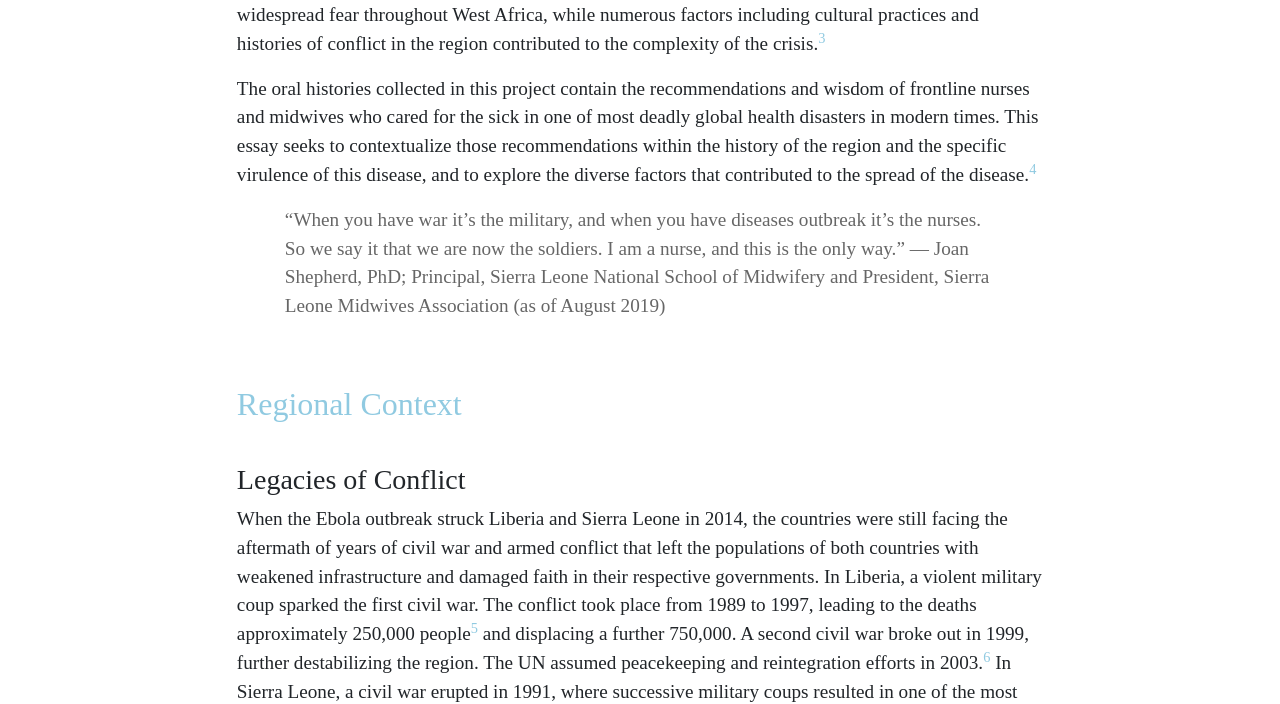
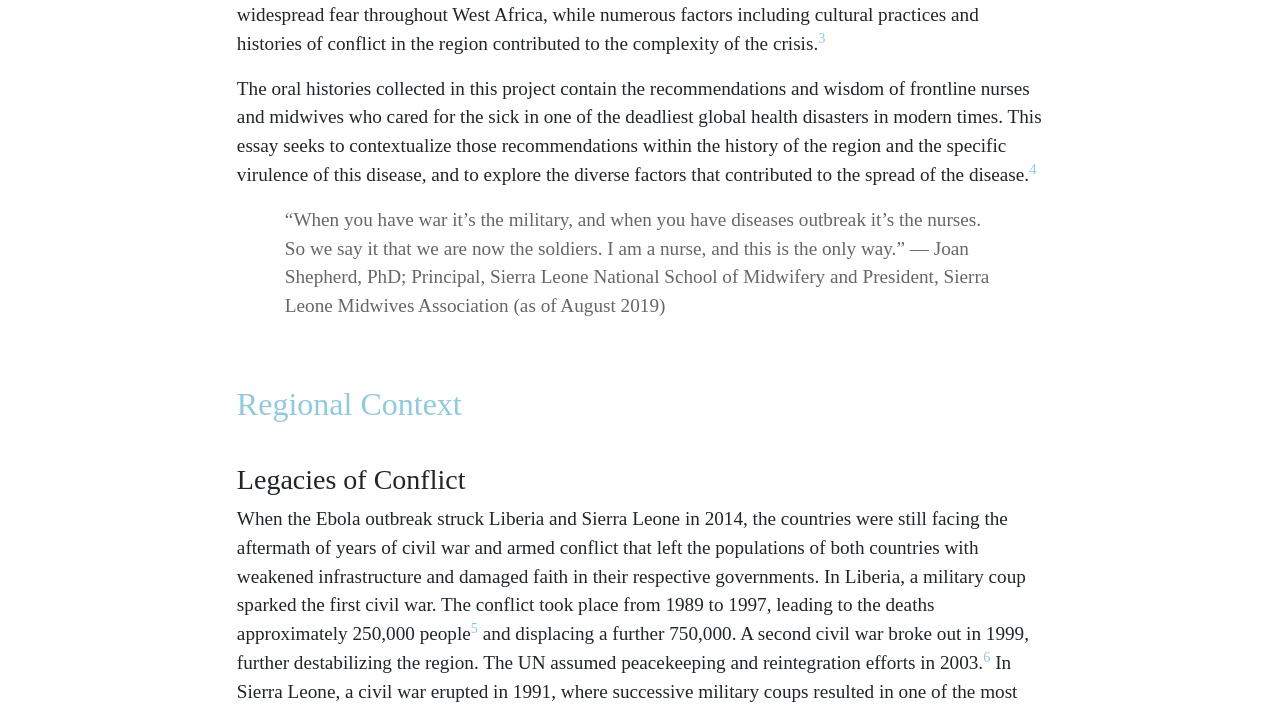
Before and after one commit to elotroalex/frontlines, a Jekyll site: the page built from pages/ebola_history.md, in a window 1280 px wide and 1400 px high. Shown: the part 467-1171 px from the top of the window. Built offline with Jekyll 4.4.1, drawn with Linux system fonts in a browser that asks for light colours; some web fonts are replaced; some of the changed text lies outside the part shown.

Commit message:
fixed typos

```diff
--- a/pages/ebola_history.md
+++ b/pages/ebola_history.md
@@ -19,7 +19,7 @@ crisis.[^3]
 
 The oral histories collected in this project contain the recommendations
 and wisdom of frontline nurses and midwives who cared for the sick in
-one of most deadly global health disasters in modern times. This essay
+one of the deadliest global health disasters in modern times. This essay
 seeks to contextualize those recommendations within the history of the
 region and the specific virulence of this disease, and to explore the
 diverse factors that contributed to the spread of the disease.[^4]
@@ -36,7 +36,7 @@ When the Ebola outbreak struck Liberia and Sierra Leone in 2014, the
 countries were still facing the aftermath of years of civil war and
 armed conflict that left the populations of both countries with weakened
 infrastructure and damaged faith in their respective governments. In
-Liberia, a violent military coup sparked the first civil war. The
+Liberia, a military coup sparked the first civil war. The
 conflict took place from 1989 to 1997, leading to the deaths
 approximately 250,000 people[^5] and displacing a further 750,000. A
 second civil war broke out in 1999, further destabilizing the region.
@@ -457,7 +457,7 @@ was reduced after the crisis.[^82]
 
 ---
 
-Thomas Peterson, Erica Andersen, and Ming Pei; adapted in part from the work of Hannah Bender.
+Erica Andersen, Ming Pei, and Thomas Peterson; adapted in part from the work of Hannah Bender.
 
 ---
 
```
